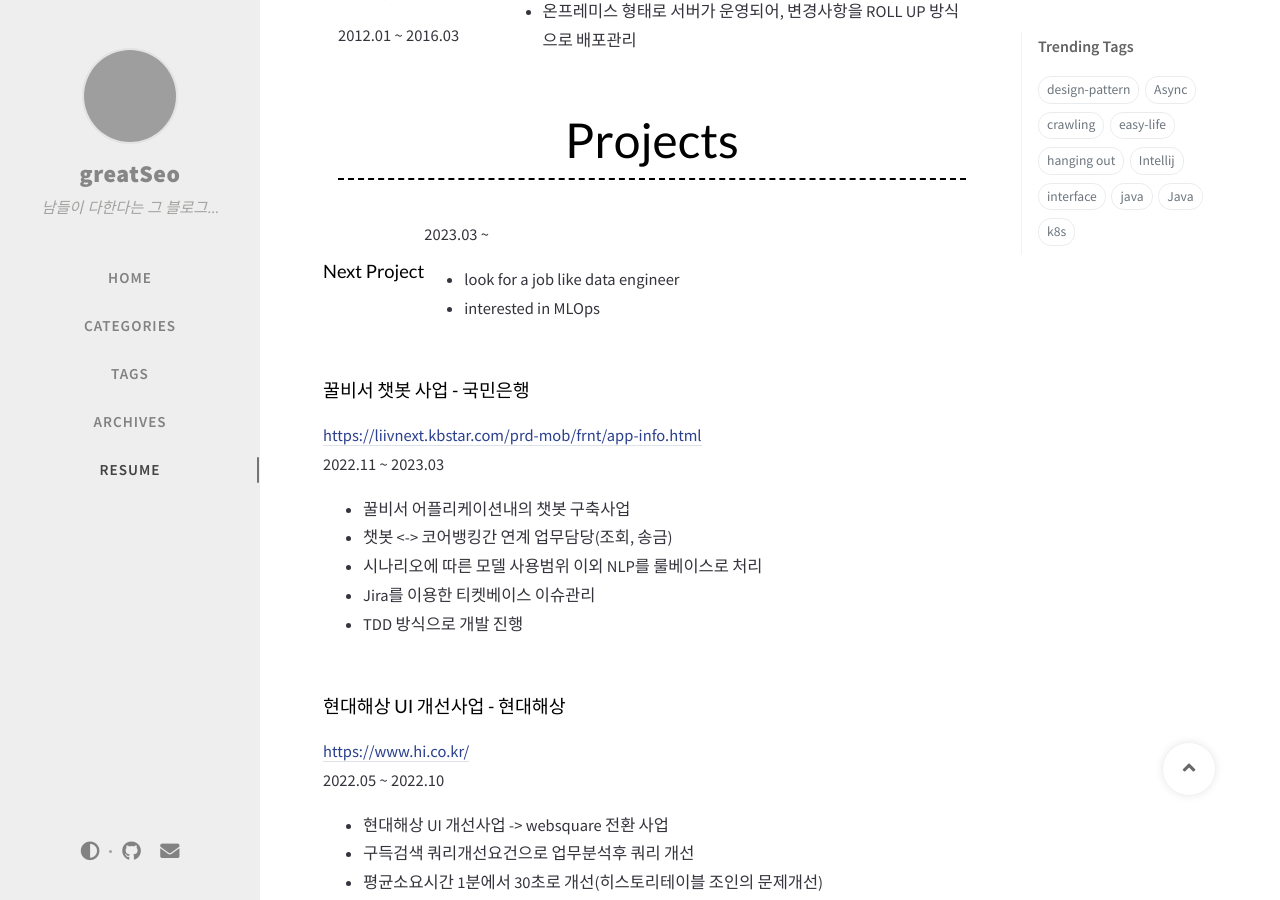
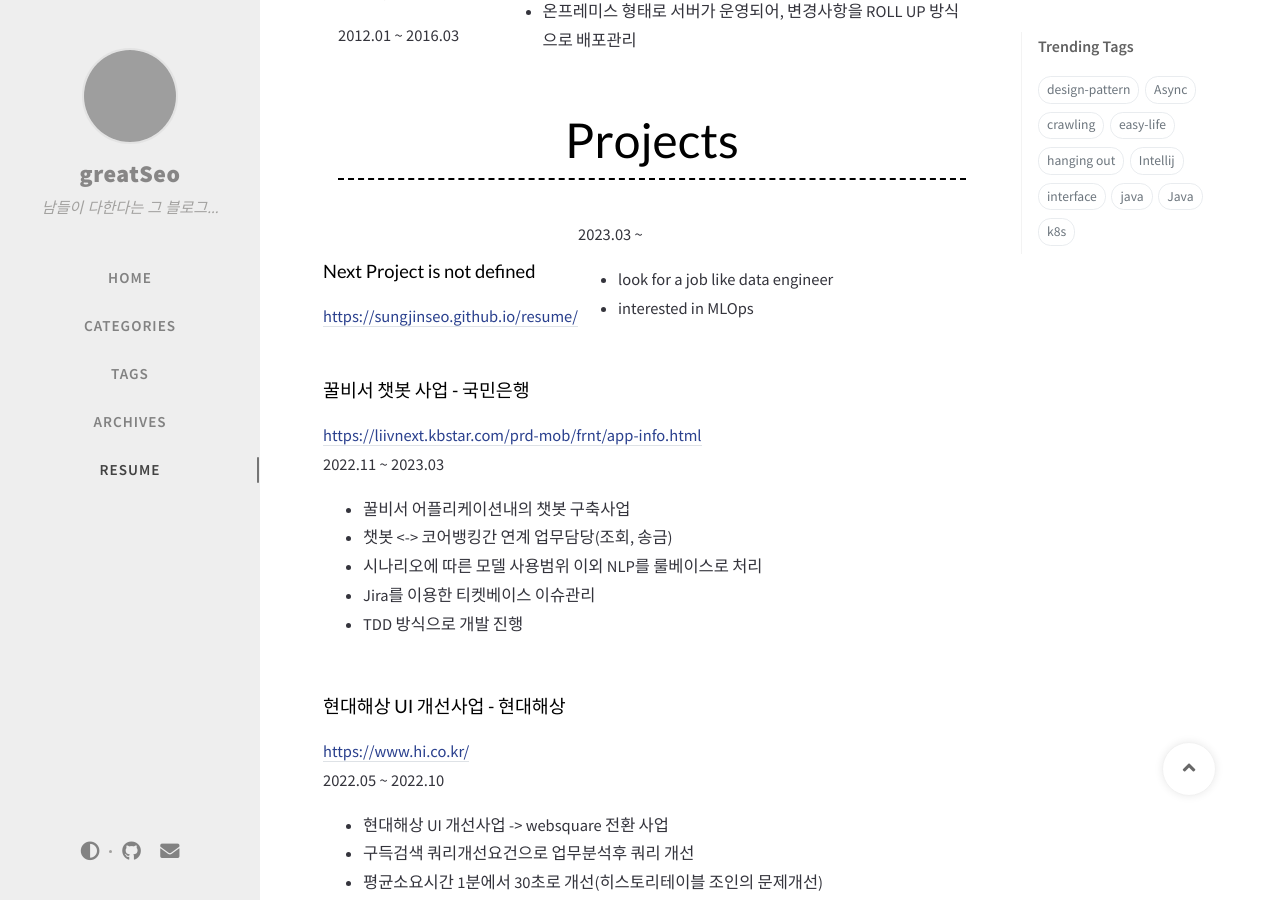
Before and after one commit to sungjinseo/sungjinseo.github.io, a Jekyll site: the page built from _tabs/resume.md, in a window 1280 px wide and 900 px high, scrolled down 1645 px. Built offline with Jekyll 4.4.1, drawn with Linux system fonts in a browser that asks for light colours; nearby versions of some CDN libraries; comment, search, counter and statistics services are not loaded; grey boxes are pictures that could not be loaded.

Commit message:
링크때문에 줄이 안맞음

```diff
--- a/_data/resume/projects.yml
+++ b/_data/resume/projects.yml
@@ -1,6 +1,6 @@
 - layout: top-middle
-  name: Next Project
-  link:
+  name: Next Project is not defined
+  link: https://sungjinseo.github.io/resume/
   quote: >
     2023.03 ~
   description: | # this will include new lines to allow paragraphs
```
